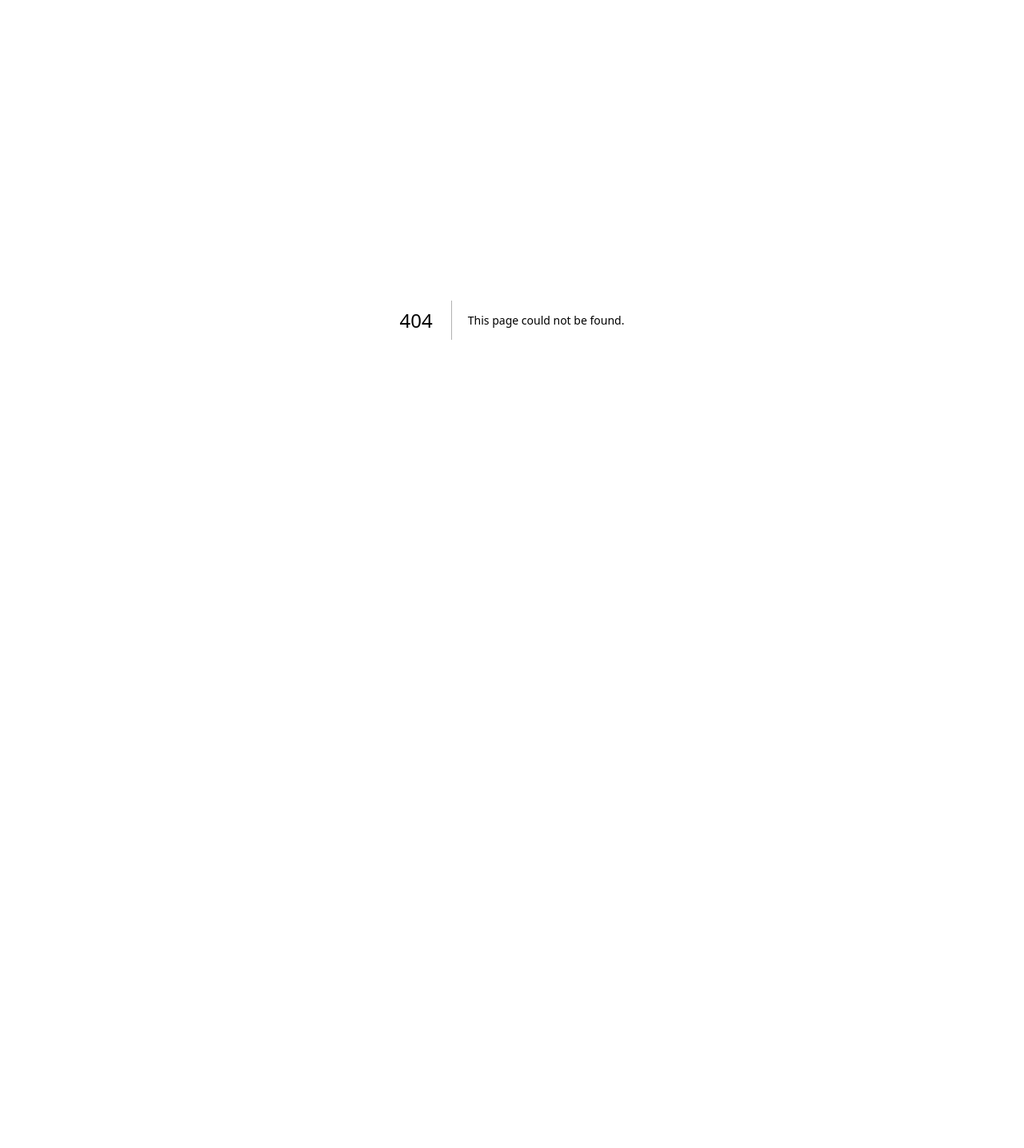
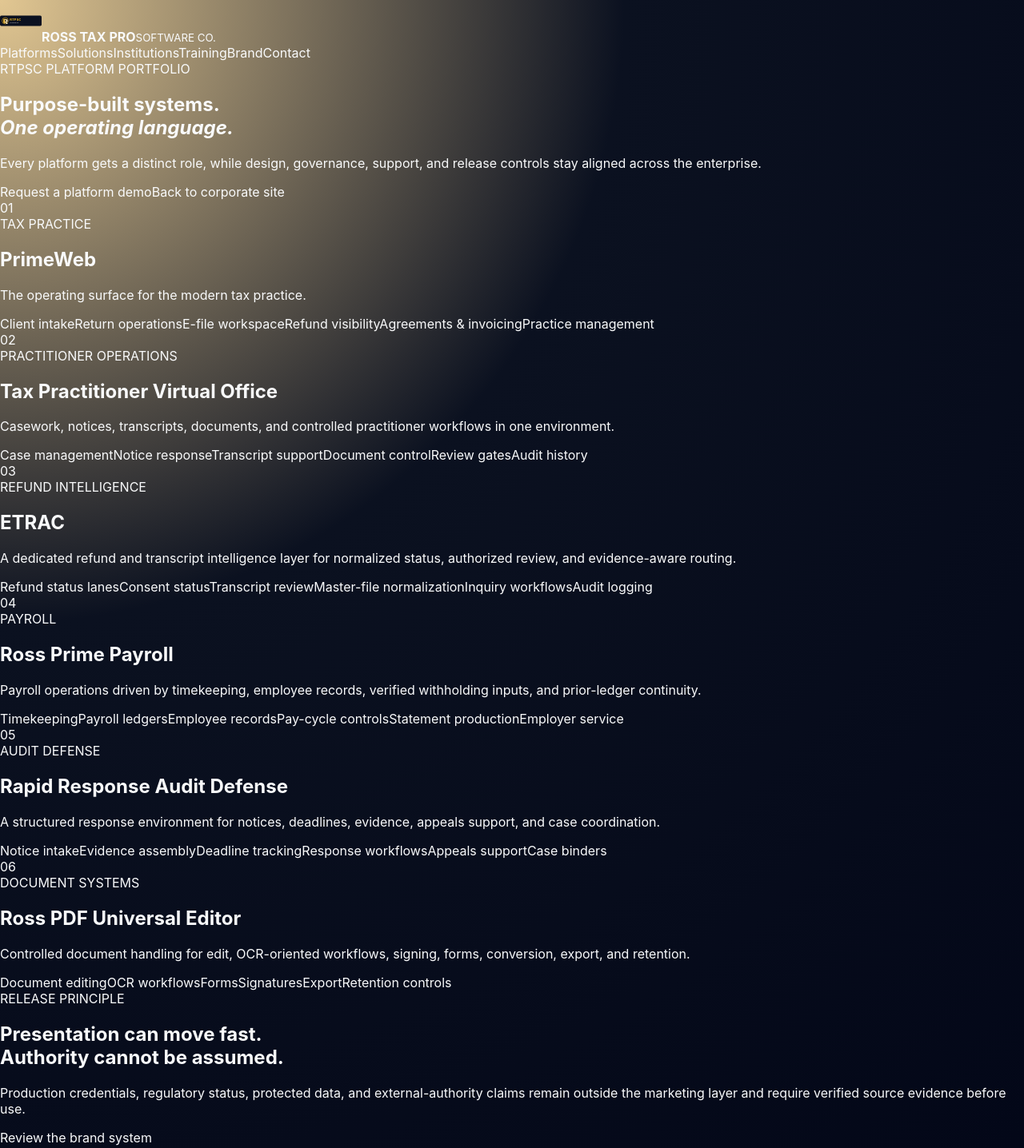
Before and after one commit to ceortpsc/RTPSCENTERPRISE, a Next.js app: page /platforms in a window 1280 px wide. Before the commit this address had no page. Shown: the top 1436 px of the page at 80% size. Before the commit the page ends 800 px from the top, so only its background shows below. Built offline with nearby package versions, Linux system fonts and the light colour scheme.

Commit message:
Add bespoke RTPSC platform portfolio page

```diff
--- /dev/null
+++ b/app/platforms/page.tsx
@@ -0,0 +1,91 @@
+import Link from "next/link";
+import { RTPSCBrandFrame } from "@/components/rtpsc-brand-frame";
+import { PUBLIC_COMPANY } from "@/lib/company";
+
+const groups = [
+  {
+    index: "01",
+    eyebrow: "TAX PRACTICE",
+    title: "PrimeWeb",
+    statement: "The operating surface for the modern tax practice.",
+    capabilities: ["Client intake", "Return operations", "E-file workspace", "Refund visibility", "Agreements & invoicing", "Practice management"],
+  },
+  {
+    index: "02",
+    eyebrow: "PRACTITIONER OPERATIONS",
+    title: "Tax Practitioner Virtual Office",
+    statement: "Casework, notices, transcripts, documents, and controlled practitioner workflows in one environment.",
+    capabilities: ["Case management", "Notice response", "Transcript support", "Document control", "Review gates", "Audit history"],
+  },
+  {
+    index: "03",
+    eyebrow: "REFUND INTELLIGENCE",
+    title: "ETRAC",
+    statement: "A dedicated refund and transcript intelligence layer for normalized status, authorized review, and evidence-aware routing.",
+    capabilities: ["Refund status lanes", "Consent status", "Transcript review", "Master-file normalization", "Inquiry workflows", "Audit logging"],
+  },
+  {
+    index: "04",
+    eyebrow: "PAYROLL",
+    title: "Ross Prime Payroll",
+    statement: "Payroll operations driven by timekeeping, employee records, verified withholding inputs, and prior-ledger continuity.",
+    capabilities: ["Timekeeping", "Payroll ledgers", "Employee records", "Pay-cycle controls", "Statement production", "Employer service"],
+  },
+  {
+    index: "05",
+    eyebrow: "AUDIT DEFENSE",
+    title: "Rapid Response Audit Defense",
+    statement: "A structured response environment for notices, deadlines, evidence, appeals support, and case coordination.",
+    capabilities: ["Notice intake", "Evidence assembly", "Deadline tracking", "Response workflows", "Appeals support", "Case binders"],
+  },
+  {
+    index: "06",
+    eyebrow: "DOCUMENT SYSTEMS",
+    title: "Ross PDF Universal Editor",
+    statement: "Controlled document handling for edit, OCR-oriented workflows, signing, forms, conversion, export, and retention.",
+    capabilities: ["Document editing", "OCR workflows", "Forms", "Signatures", "Export", "Retention controls"],
+  },
+] as const;
+
+export default function PlatformsPage() {
+  return (
+    <RTPSCBrandFrame active="platforms">
+      <main>
+        <section className="subpage-hero platforms-hero">
+          <span className="section-label section-label-gold">RTPSC PLATFORM PORTFOLIO</span>
+          <h1>Purpose-built systems.<br /><em>One operating language.</em></h1>
+          <p>Every platform gets a distinct role, while design, governance, support, and release controls stay aligned across the enterprise.</p>
+          <div className="hero-cta-row">
+            <a className="cta cta-gold" href={"mailto:" + PUBLIC_COMPANY.publicEmail + "?subject=RTPSC%20Platform%20Demo"}>Request a platform demo</a>
+            <Link className="cta cta-outline-light" href="/">Back to corporate site</Link>
+          </div>
+        </section>
+
+        <section className="platform-directory shell-wide">
+          {groups.map((group) => (
+            <article className="platform-directory-row" key={group.title}>
+              <div className="directory-number">{group.index}</div>
+              <div className="directory-copy">
+                <span>{group.eyebrow}</span>
+                <h2>{group.title}</h2>
+                <p>{group.statement}</p>
+              </div>
+              <div className="directory-capabilities">
+                {group.capabilities.map((capability) => <span key={capability}>{capability}</span>)}
+              </div>
+            </article>
+          ))}
+        </section>
+
+        <section className="platform-principle">
+          <div className="shell-wide platform-principle-inner">
+            <span className="section-label section-label-gold">RELEASE PRINCIPLE</span>
+            <h2>Presentation can move fast.<br />Authority cannot be assumed.</h2>
+            <p>Production credentials, regulatory status, protected data, and external-authority claims remain outside the marketing layer and require verified source evidence before use.</p>
+            <Link className="cta cta-cream" href="/brand">Review the brand system</Link>
+          </div>
+        </section>
+      </main>
+    </RTPSCBrandFrame>
+  );
+}
```
